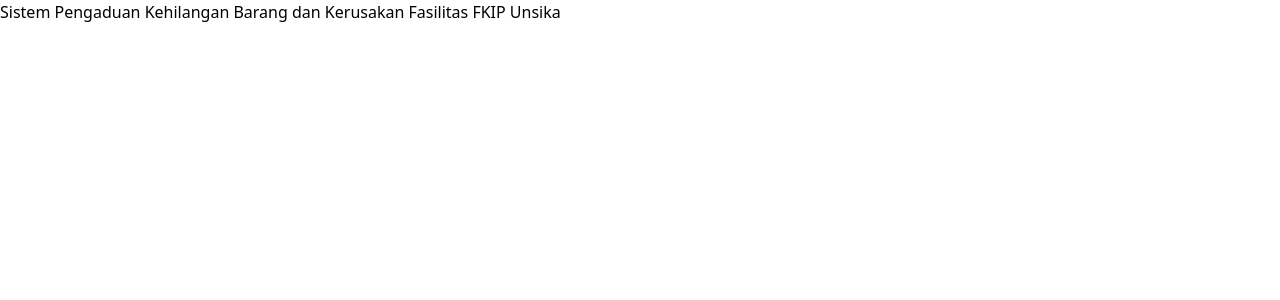
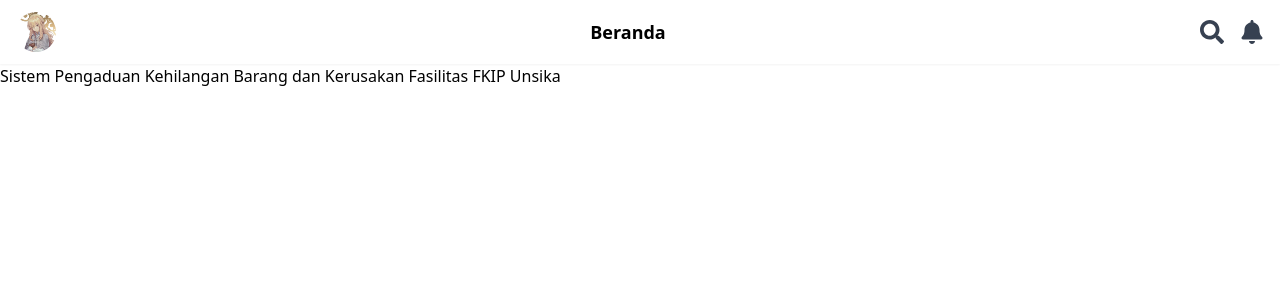
Before and after one commit to Jonathan0823/kehilangan-fkip, a Next.js app: page / in a window 1280 px wide. Shown: the top 300 px of the page. Built offline with nearby package versions, Linux system fonts and the light colour scheme.

Commit message:
Refactor sign-in page component and add navbar component

```diff
--- a/app/components/Signin.tsx
+++ b/app/components/Signin.tsx
@@ -53,7 +53,7 @@ const SignIn: React.FC = () =>{
           </a>
           <p className="mt-2 text-sm">
             Don&apos;t have an account?
-            <a href="/signUp" className="text-blue-500 hover:underline">
+            <a href="/signup" className="text-blue-500 hover:underline">
               Sign up
             </a>
           </p>
--- a/app/components/navbar.tsx
+++ b/app/components/navbar.tsx
@@ -0,0 +1,31 @@
+
+import Image from 'next/image';
+import { FaBell, FaSearch } from "react-icons/fa";
+
+
+export default function Navbar() {
+  return (
+    <div className="w-full bg-white shadow-sm py-3 px-4 flex items-center justify-between">
+      <div className="flex items-center">
+        <Image
+          src="/111233.png"
+          alt="Profile"
+          width={30}
+            height={30}
+            className="w-10 h-10 rounded-full object-cover"
+        />
+      </div>
+
+
+      <div className="flex-grow text-center">
+        <h1 className="text-lg font-semibold">Beranda</h1>
+      </div>
+
+
+      <div className="flex items-center space-x-4">
+        <FaSearch className="h-6 w-6 text-gray-700" />
+        <FaBell className="h-6 w-6 text-gray-700" />
+      </div>
+    </div>
+  );
+}
--- a/app/page.tsx
+++ b/app/page.tsx
@@ -1,6 +1,10 @@
+import Navbar from "./components/navbar";
 
 export default function Home() {
   return (
+    <div>
+    <Navbar/>
     <div>Sistem Pengaduan Kehilangan Barang dan Kerusakan Fasilitas FKIP Unsika</div>
+    </div>
   );
 }
```
Also changed, not shown: public/111233.png (added).
